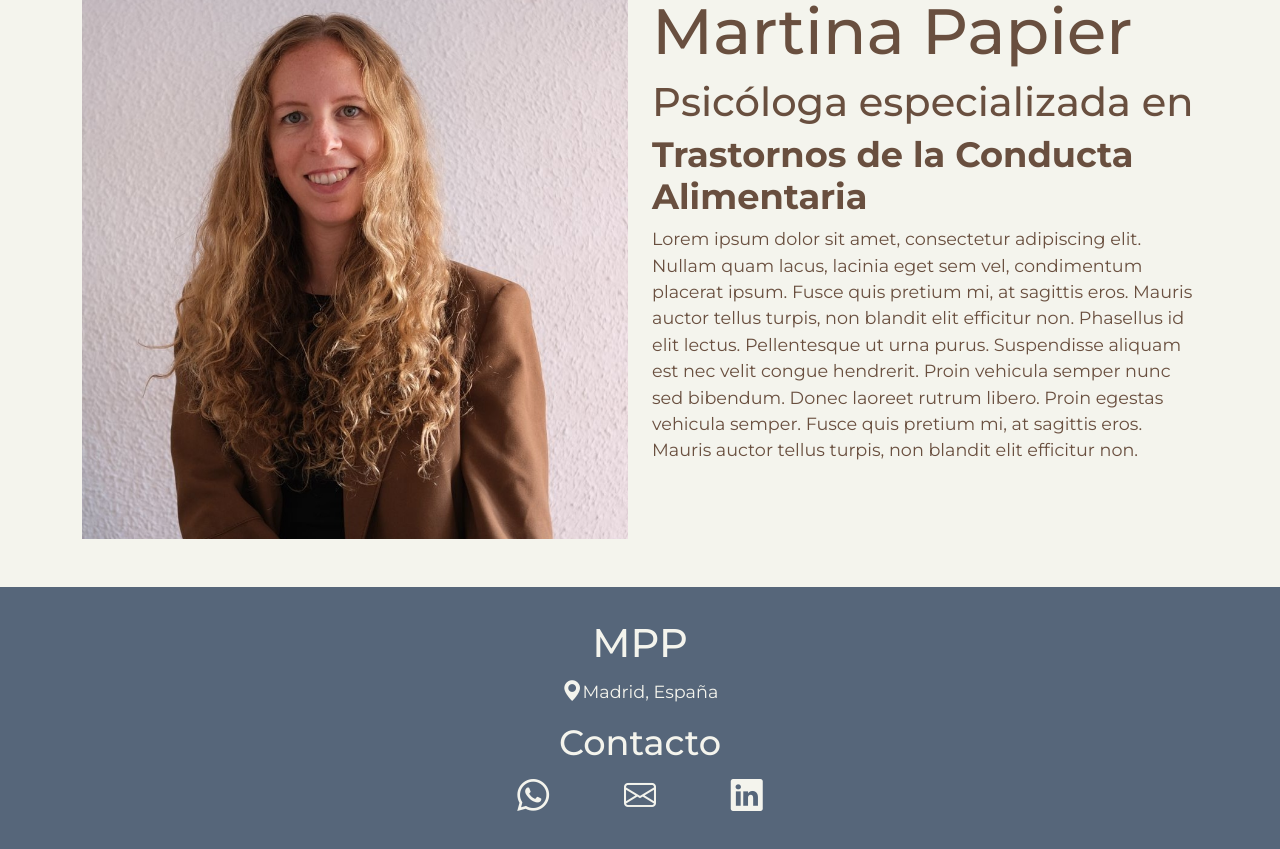
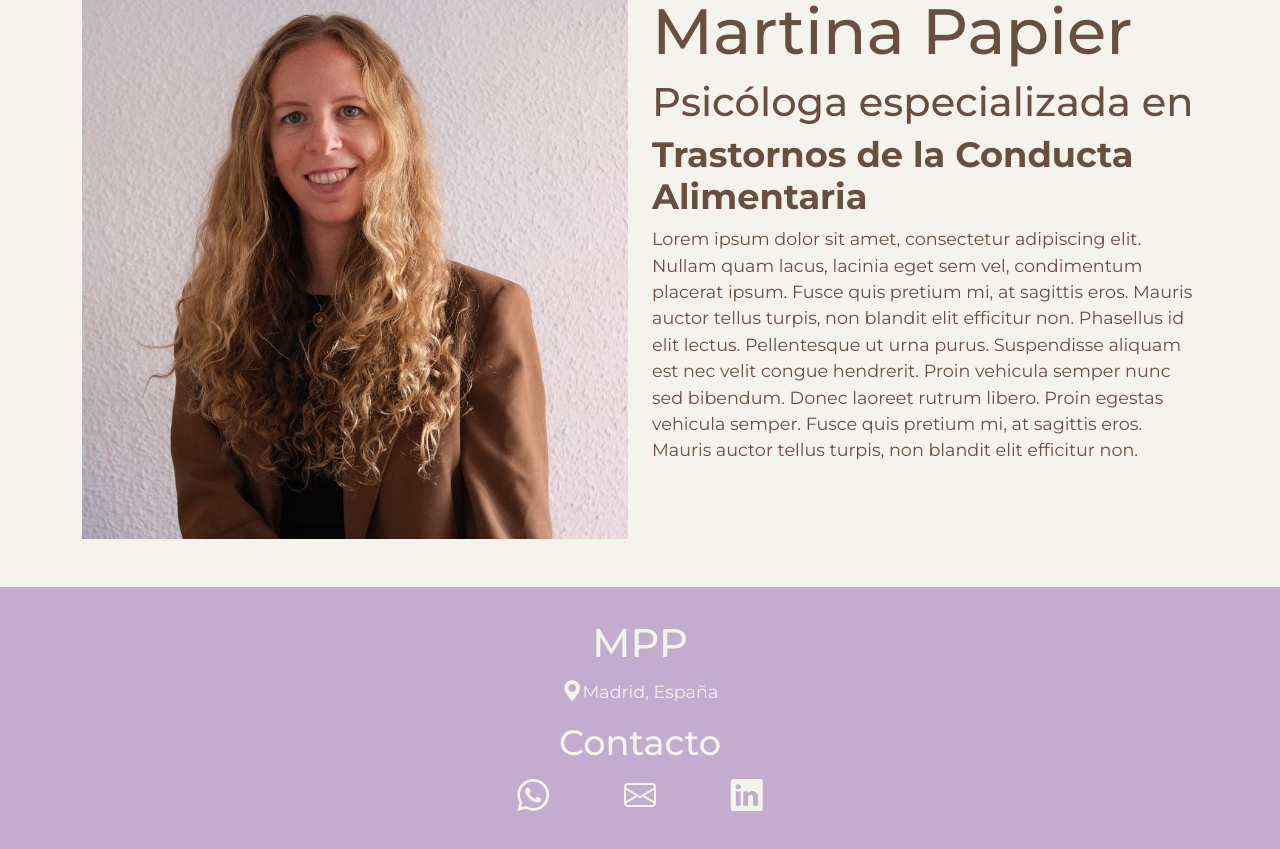
Before and after one commit to JoeDE88/martina_papier_psicologa, a React (Vite) app in the folder martina_papier_psicologa/: page / in a window 1280 px wide. Shown: the part 201-1050 px from the top of the page. Built offline with nearby package versions, Linux system fonts and the light colour scheme.

Commit message:
changed button and footer color to liliac

```diff
--- a/martina_papier_psicologa/src/App.css
+++ b/martina_papier_psicologa/src/App.css
@@ -103,7 +103,7 @@
 
 footer {
   bottom: 0;
-  background-color: #56667a;
+  background-color: var(--bs-emphasis-color-rgb);
   width: 100%;
   padding: 2rem 0;
   margin: 0;
--- a/martina_papier_psicologa/src/index.css
+++ b/martina_papier_psicologa/src/index.css
@@ -5,8 +5,8 @@
   background-color: #f4f4ed;
   margin: 0 !important;
   --bs-body-color: #694F3F;
-  /* EVERY TEXT, BUTTON COLOR COMES FROM HERE */
-  --bs-emphasis-color-rgb: #694F3F;
+  /* EVERY BUTTON COLOR COMES FROM HERE */
+  --bs-emphasis-color-rgb: #C3ACCE;
 }
 
 html,
```
